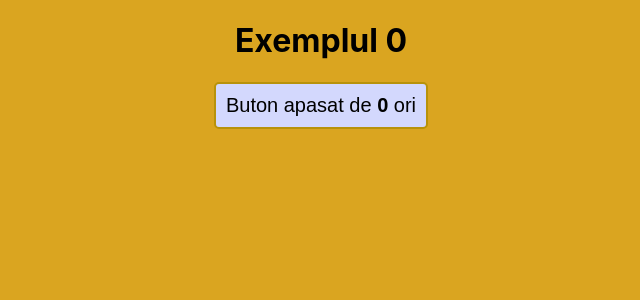
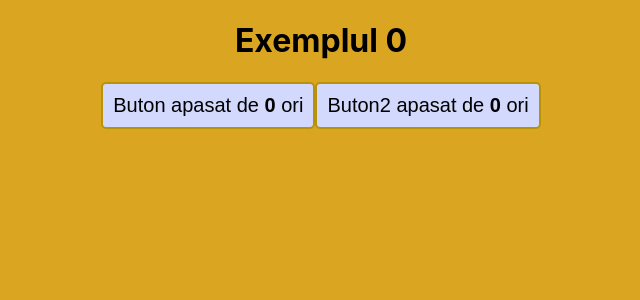
Before and after one commit to brebeca/useeffect-exercises, a React (Create React App) app: page / in a window 1280 px wide. Shown: the top 300 px of the page, without its empty margins (319-959 px from the left). Built offline with nearby package versions, Linux system fonts and the light colour scheme.

Commit message:
console logs with useEffects

```diff
--- a/src/exemple/Exeplul0.js
+++ b/src/exemple/Exeplul0.js
@@ -4,6 +4,32 @@
 // O componenta se rerandeaza (se reexecuta codul din componenta) de cate ori i se schimba state-ul (ex: useState) sau props-urile
 function Example0() {
   const [count, setCount] = useState(0); // STATE: count
+  const [count2, setCount2] = useState(0); // STATE: count
+
+  console.log("m am randat");
+
+  //   useEffect(() => {
+  //     console.log("useEffect"); =>  ruleaza la firecare randare
+  //   });
+
+  //   useEffect(() => {
+  //     console.log("useEffect"); //=> ruleaza doar la prima randare (cand se incarca componenta)
+  //   }, []);
+
+  // va rula ori de cate ori de schimba count
+  useEffect(() => {
+    console.log("useEffect  count1 = ", count);
+  }, [count]);
+
+  // va rula ori de cate ori de schimba count2
+  useEffect(() => {
+    console.log("useEffect  count2 = ", count2);
+  }, [count2]);
+
+  // va rula ori de cate ori de schimba count SAU count2
+  useEffect(() => {
+    console.log(count, count2);
+  }, [count, count2]);
 
   return (
     <div>
@@ -11,6 +37,9 @@
       <button onClick={() => setCount(count + 1)}>
         Buton apasat de <strong>{count}</strong> ori
       </button>
+      <button onClick={() => setCount2(count2 + 1)}>
+        Buton2 apasat de <strong>{count2}</strong> ori
+      </button>
     </div>
   );
 }
```
